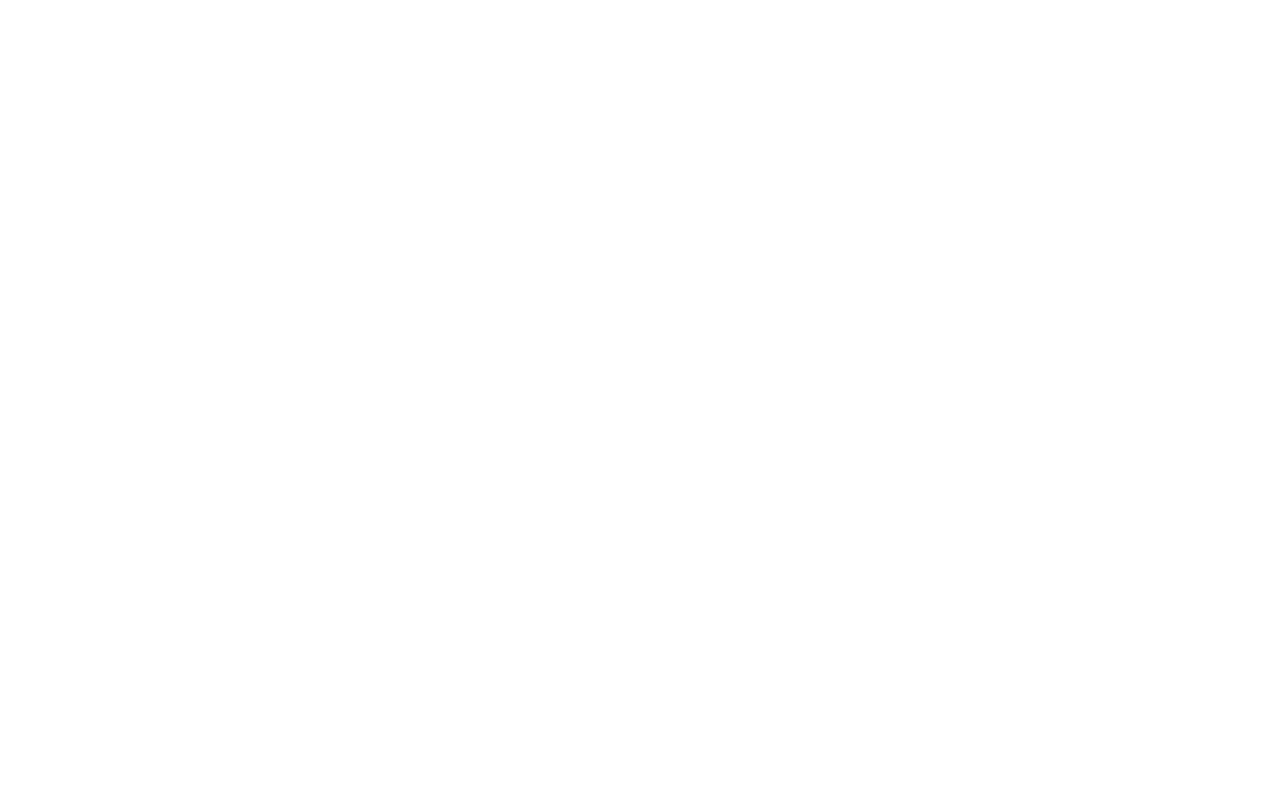
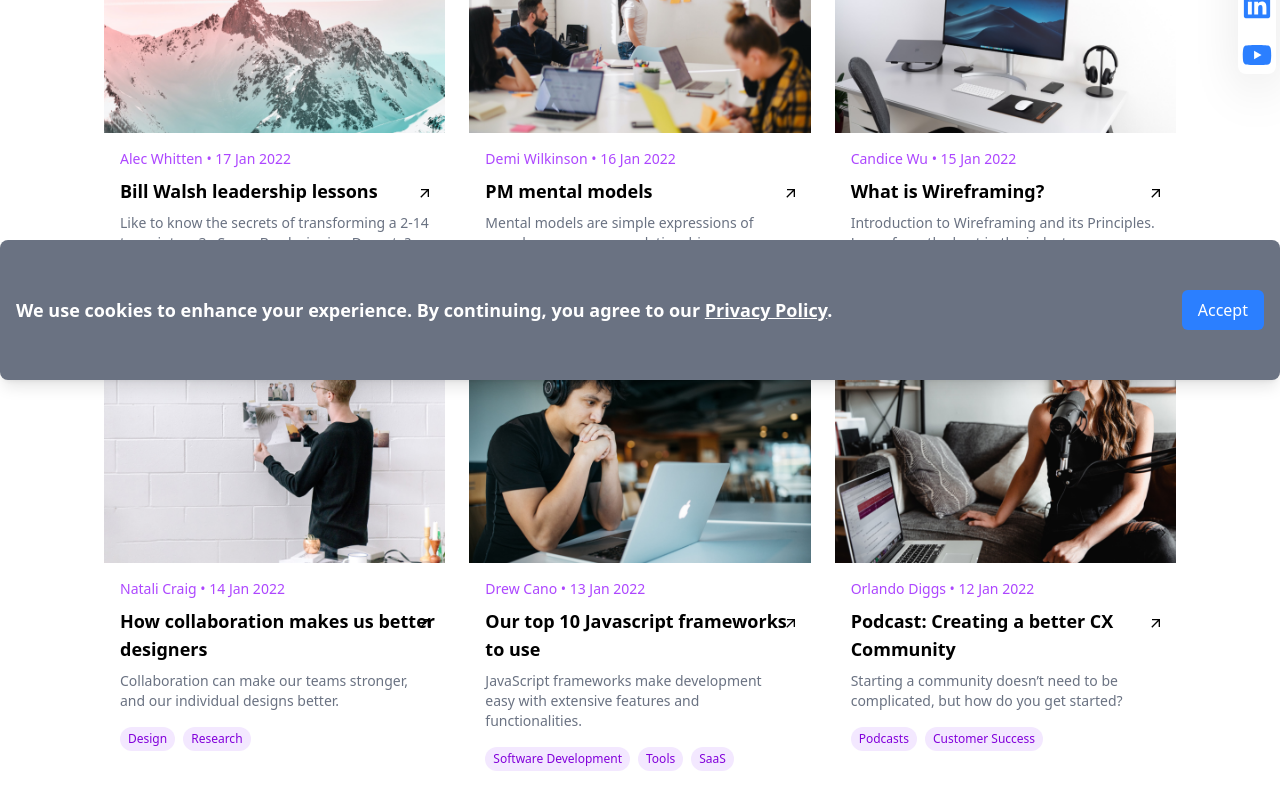
Before and after one commit to cykoravish/skywings-frontend, a React (Vite) app: page /news in a window 1280 px wide. Before the commit this address had no page. Shown: the part 420-1220 px from the top of the page. Before the commit the page ends 800 px from the top, so only its background shows below. Built offline with nearby package versions, Linux system fonts and the light colour scheme.

Commit message:
ui update and typo fix

```diff
--- a/src/componentes/SocialmediaConn.jsx
+++ b/src/componentes/SocialmediaConn.jsx
@@ -9,7 +9,7 @@
 
 
       <Link
-        to="https://chat.whatsapp.com/invite/YOUR_GROUP_ID_HERE" // Add your WhatsApp number
+        to="https://api.whatsapp.com/send?phone=918860159136&text=Hello%21+I+found+your+website+https%3A%2F%2Fwww.assuredjob.in+and+am+interested+in+your+products." // Add your WhatsApp number
         target="_blank"
         rel="noopener noreferrer"
         className="text-blue-500 text-3xl hover:scale-110  transition-transform"
--- a/src/componentes/footer.jsx
+++ b/src/componentes/footer.jsx
@@ -171,7 +171,7 @@
                 </li>
                 <li className="text-gray-600 mb-1 flex items-center">
                   <HiMail className="mr-2 text-gray-600 hover:text-blue-500" />{" "}
-                  hr@asfuredjob.com
+                  hr@assuredjob.com
                 </li>
               </ul>
             </div>
--- /dev/null
+++ b/src/componentes/news/Nws.jsx
@@ -0,0 +1,148 @@
+
+import mountain from '../../assets/products/image(10).png'
+import tech from "../../assets/products/image(11).png";
+import desktop from "../../assets/products/image(3).png";
+import sigleman from "../../assets/products/image(4).png";
+import concentration from "../../assets/products/image(5).png";
+import podcast from "../../assets/products/image(6).png";
+import { MdArrowOutward } from "react-icons/md";
+export default function Nws() {
+  const articles = [
+    {
+      image: mountain,
+      author: "Alec Whitten",
+      date: "17 Jan 2022",
+      title: "Bill Walsh leadership lessons",
+      description:
+        "Like to know the secrets of transforming a 2-14 team into a 3x Super Bowl winning Dynasty?",
+      tags: ["Leadership", "Management"],
+    },
+    {
+      image: tech,
+      author: "Demi Wilkinson",
+      date: "16 Jan 2022",
+      title: "PM mental models",
+      description:
+        "Mental models are simple expressions of complex processes or relationships.",
+      tags: ["Product", "Research", "Frameworks"],
+    },
+    {
+      image: desktop,
+      author: "Candice Wu",
+      date: "15 Jan 2022",
+      title: "What is Wireframing?",
+      description:
+        "Introduction to Wireframing and its Principles. Learn from the best in the industry.",
+      tags: ["Design", "Research"],
+    },
+    {
+      image: sigleman,
+      author: "Natali Craig",
+      date: "14 Jan 2022",
+      title: "How collaboration makes us better designers",
+      description:
+        "Collaboration can make our teams stronger, and our individual designs better.",
+      tags: ["Design", "Research"],
+    },
+    {
+      image: concentration,
+      author: "Drew Cano",
+      date: "13 Jan 2022",
+      title: "Our top 10 Javascript frameworks to use",
+      description:
+        "JavaScript frameworks make development easy with extensive features and functionalities.",
+      tags: ["Software Development", "Tools", "SaaS"],
+    },
+    {
+      image: podcast,
+      author: "Orlando Diggs",
+      date: "12 Jan 2022",
+      title: "Podcast: Creating a better CX Community",
+      description:
+        "Starting a community doesn’t need to be complicated, but how do you get started?",
+      tags: ["Podcasts", "Customer Success"],
+    },
+    {
+      image: sigleman,
+      author: "Natali Craig • ",
+      date: "14 Jan 2022",
+      title: "How collaboration makes us better designers",
+      description:
+        "Collaboration can make our teams stronger, and our individual designs better.",
+      tags: ["Design", "Research"],
+    },
+    {
+      image: concentration,
+      author: "Drew Cano ",
+      date: "13 Jan 2022",
+      title: "Our top 10 Javascript frameworks to use",
+      description:
+        "JavaScript frameworks make development easy with extensive features and functionalities.",
+      tags: ["Software Development", "Tools", "SaaS"],
+    },
+    {
+      image: podcast,
+      author: "Orlando Diggs • ",
+      date: "12 Jan 2022",
+      title: "Podcast: Creating a better CX Community",
+      description:
+        "Starting a community doesn’t need to be complicated, but how do you get started?",
+      tags: ["Podcasts", "Customer Success"],
+    },
+  ];
+  return (
+    <div>
+      <div className="text-center  mt-10">
+        <span className="bg-purple-100 text-purple-700 text-xs font-semibold px-3 py-1 rounded-full">
+          News
+        </span>
+        <h1 className="font-bold lg:text-5xl text-3xl  my-3">
+          News About Us
+        </h1>
+        <p className="text-gray-500 mt-4 text-lg">
+          Subscribe to learn about new project features, the latest in
+          technology,
+          <br /> solutions, and update
+        </p>
+      </div>
+      <div className="grid grid-cols-1 md:grid-cols-2 lg:grid-cols-3 gap-6 p-6 lg:mx-20 w-85 m-auto md:w-auto   ">
+        {articles.map((article, index) => (
+          <div
+            key={index}
+            className="bg-white overflow-hidden hover:shadow-xl transition-shadow duration-300"
+          >
+            <img
+              src={article.image}
+              alt={article.title}
+              className="w-full object-cover"
+            />
+            <div className="p-4 relative">
+              {" "}
+              {/* relative for arrow*/}
+              <MdArrowOutward className="absolute right-3 top-13" />
+              <p className="text-sm text-purple-500 mb-2">
+                {article.author} • {article.date}
+              </p>
+              <h3 className="text-lg font-semibold mb-2 w-80">
+                {article.title}
+              </h3>
+              <p className="text-gray-500 text-sm mb-4">
+                {article.description}
+              </p>
+              <div className="flex flex-wrap gap-2 mb-4">
+                {article.tags.map((tag, tagIndex) => (
+                  <span
+                    key={tagIndex}
+                    className="bg-purple-100 text-purple-700 text-xs font-medium px-2 py-1 rounded-2xl"
+                  >
+                    {tag}
+                  </span>
+                ))}
+              </div>
+            </div>
+          </div>
+        ))}
+      </div>
+    </div>
+  );
+}
--- a/src/main.jsx
+++ b/src/main.jsx
@@ -15,6 +15,7 @@
 import Career from './componentes/carrer'
 import Fresher from './componentes/fresher'
 import DetailService from './componentes/DetailService'
+import Nws from './componentes/news/Nws'
 
 
 
@@ -29,6 +30,7 @@
     {path:'/jobdetails/:id', element:<JobDtails/>},
     {path:'/services', element: <Services/>},
     {path :'/blog', element: <Blog/>},
+    {path :'/news', element: <Nws/>},
     {path:'/employes', element:<Employes/>},
     {path: '/carrers', element: <Career/>},
     {path:'/fresher', element: <Fresher/>},
```
